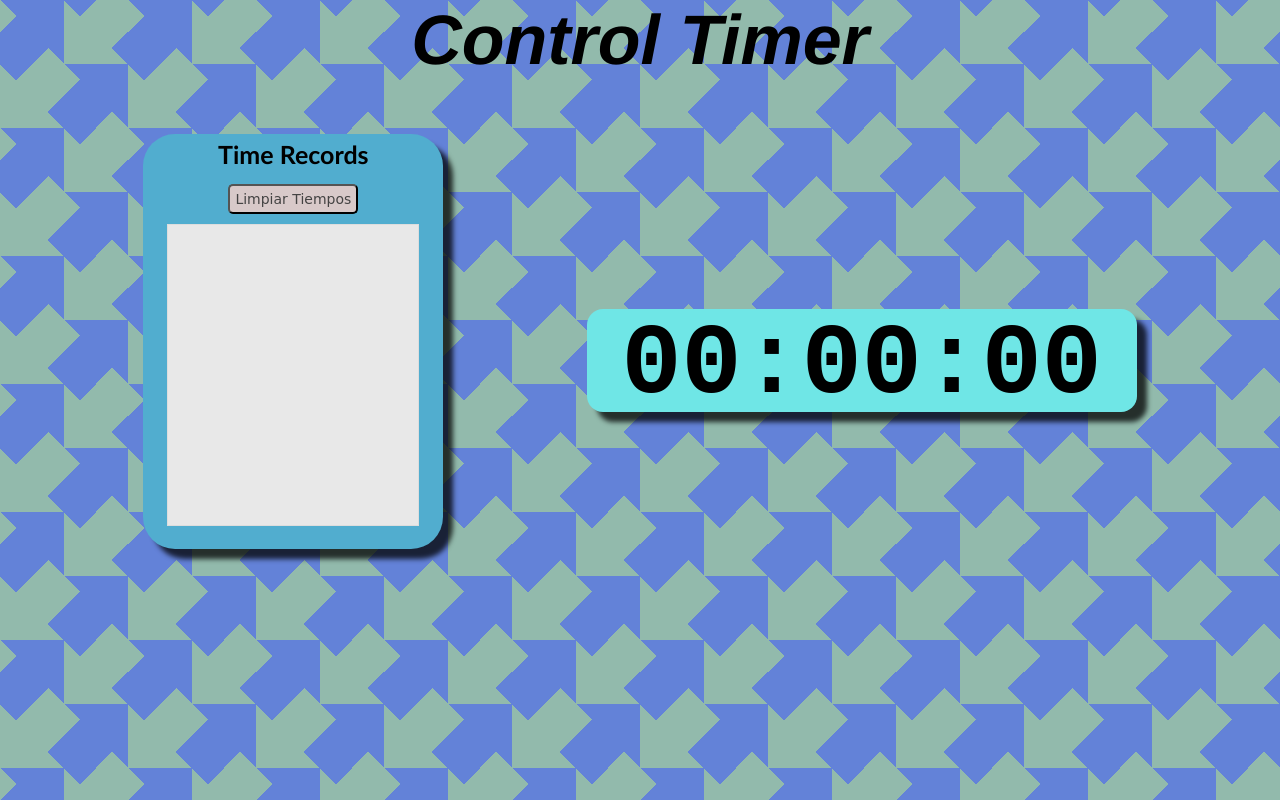
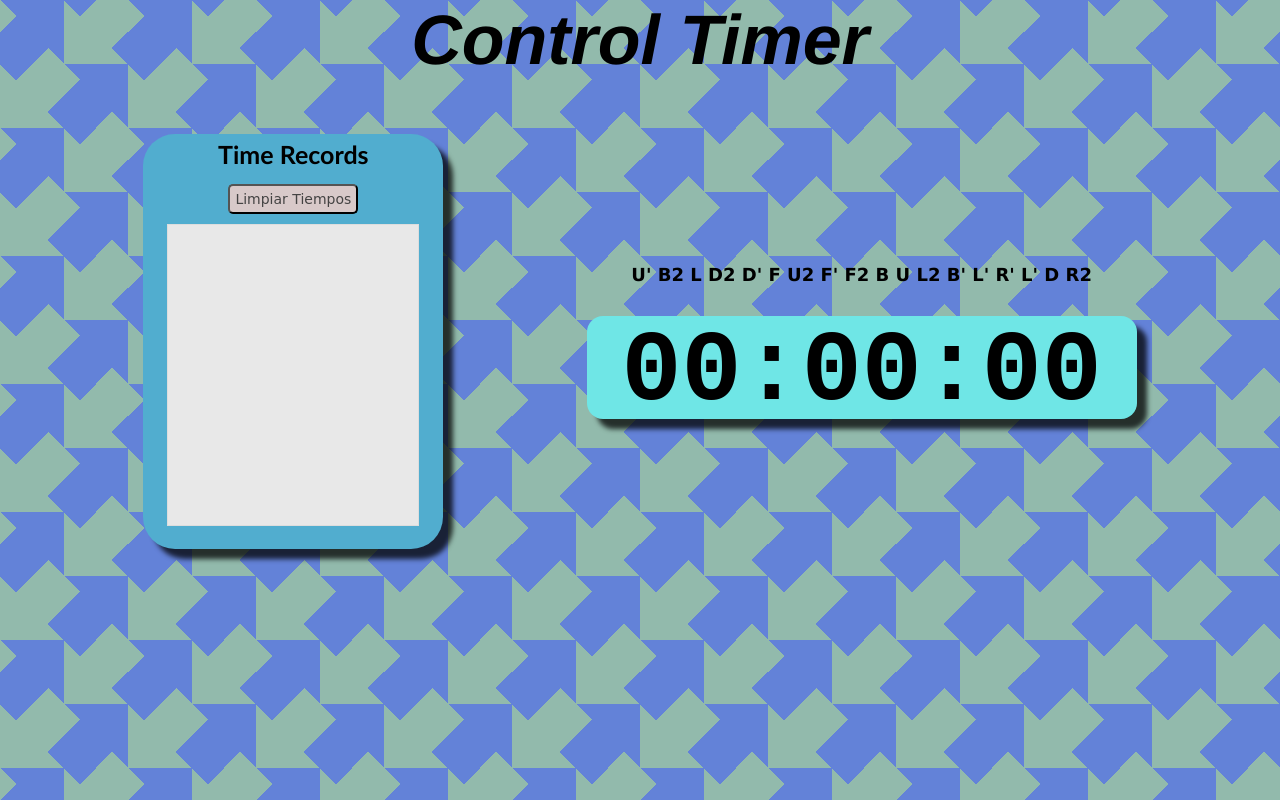
Before and after one commit to panoshi13/controltimer, a plain HTML site: page index.html in a window 1280 px wide. Drawn offline with Linux system fonts and the light colour scheme.

Commit message:
Actualizamos el scramble sin repeticiones comprobada

```diff
--- a/index.html
+++ b/index.html
@@ -131,7 +131,7 @@
         function scrambleOficial(array) {
 
             for (i = 0; i < array.length - 1; i++) {
-                if (array[i + 1].equals(array[i] + "'") || array[i + 1].equals(array[i] + "2")) {
+                if (array[i + 1]==(array[i] + "'") || array[i + 1]==(array[i] + "2")) {
                     array[i] = array[i + 2];
                 }
             }
```
